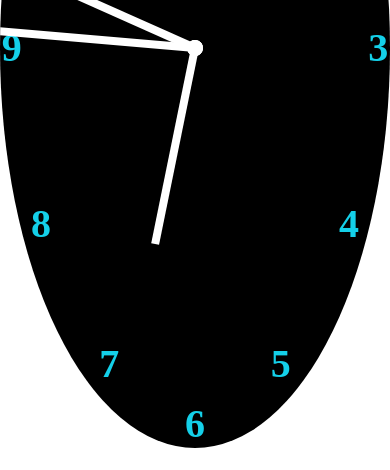
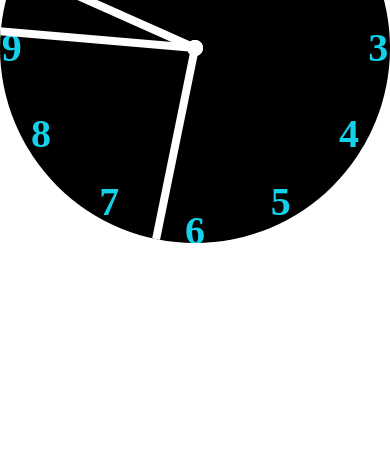
Before and after one commit to Archf13nd/Clock, a plain HTML site: page index.html in a window 390 px wide. Shown: the part 374-844 px from the top of the page. Drawn offline with Linux system fonts and the light colour scheme.

Commit message:
Making clock mobile responsive . . ish

```diff
--- a/style.css
+++ b/style.css
@@ -3,7 +3,6 @@ body {
   justify-content: center;
   align-items: center;
   height: 100vh;
-  /* width: fit-content; */
 }
 
 :root {
@@ -19,14 +18,19 @@ body {
 
   position: relative;
   display: flex;
-  flex: 0 1 calc(var(--radius) * 2);
+  /* flex: 0 1 calc(var(--radius) * 2); */
   justify-content: center;
   align-items: center;
-  height: calc(var(--radius) * 2);
+  /* height: calc(var(--radius) * 2); */
   width: calc(var(--radius) * 2);
   border-radius: 50%;
   background: var(--color-primary);
   overflow: hidden;
+}
+
+.container:after {
+  content: "";
+  padding-bottom: 100%;
 }
 
 .numbers {
```
